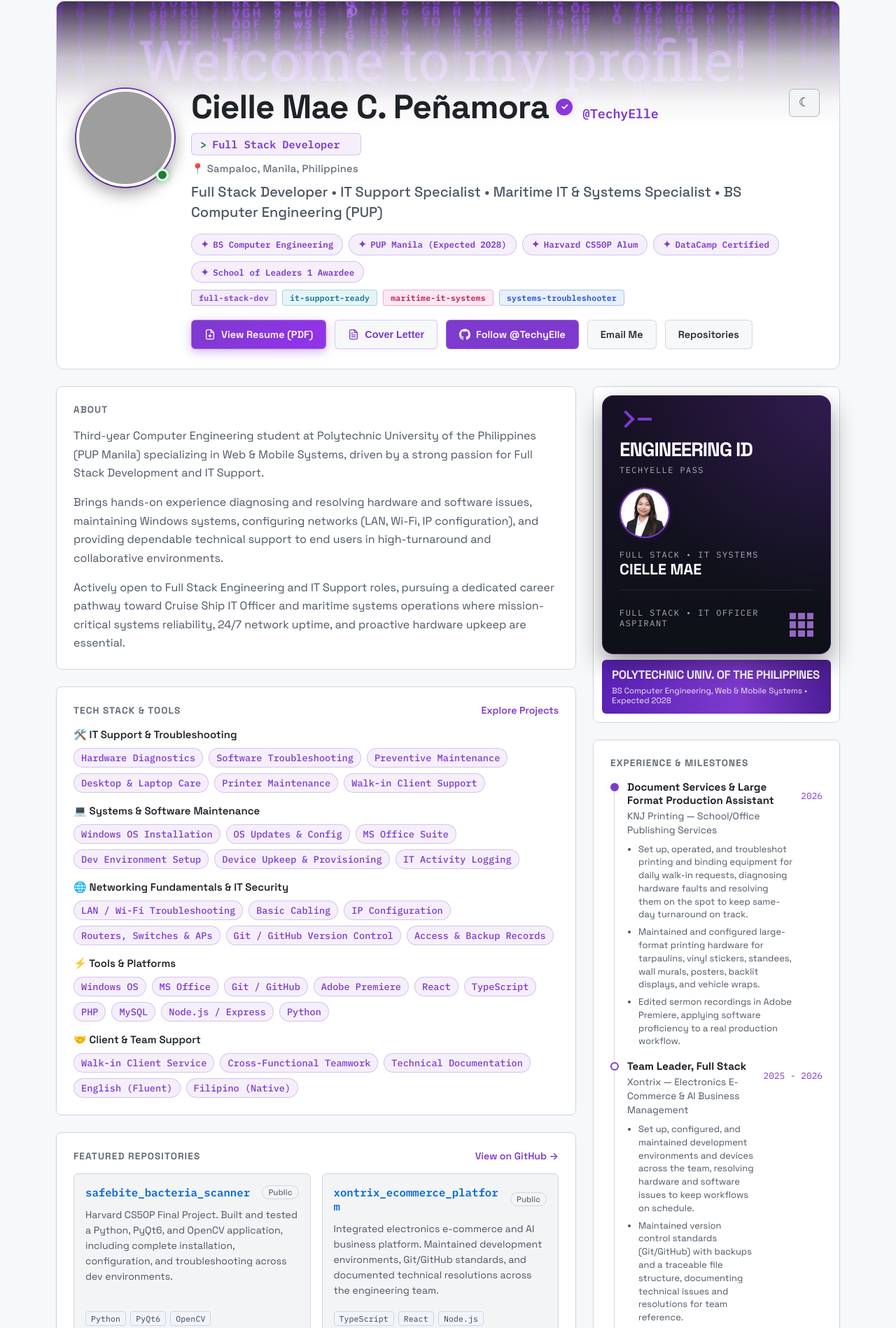
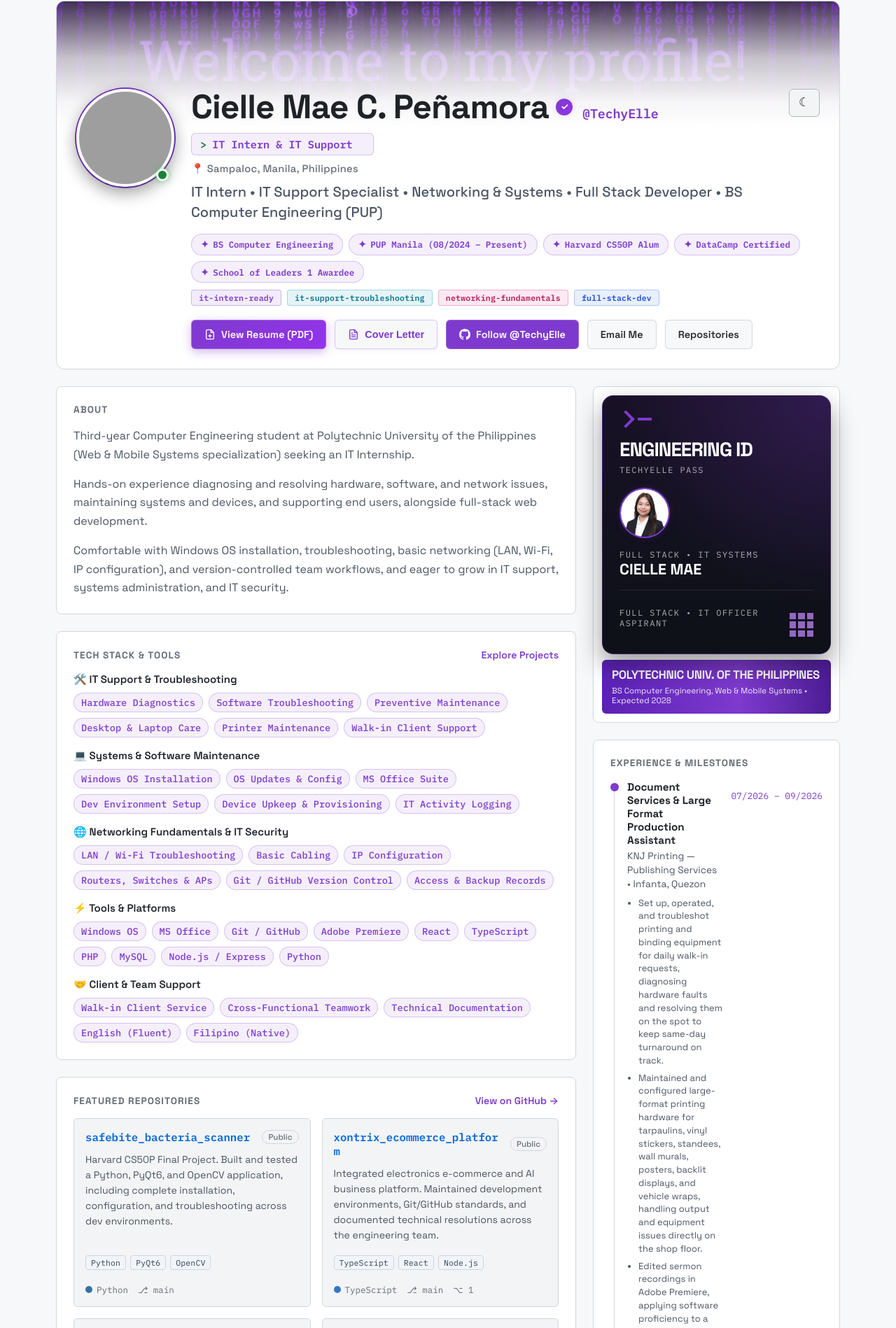
Before and after one commit to TechyElle/personal_pro_website, a website with bundled scripts: page index.html in a window 1280 px wide. Shown: the part 31-1929 px from the top of the page at 70% size. Built offline with nearby package versions, Linux system fonts and the light colour scheme; grey boxes are pictures that could not be loaded; files whose address does not match are found by name.

Commit message:
feat: sync portfolio data, experience timelines, and metadata with updated resume and cover letter

```diff
--- a/index.html
+++ b/index.html
@@ -6,23 +6,23 @@
     <title>Cielle Mae Peñamora (@TechyElle) | Portfolio</title>
     <meta
       name="description"
-      content="Portfolio of Cielle Mae C. Peñamora (@TechyElle), Full Stack Developer, Computer Engineering &amp; IT Support."
+      content="Portfolio of Cielle Mae Peñamora (@TechyElle), IT Intern &amp; IT Support."
     />
     <meta property="og:type" content="website" />
     <meta
       property="og:title"
-      content="Cielle Mae C. Peñamora (@TechyElle) | Full Stack Developer &amp; IT Support"
+      content="Cielle Mae C. Peñamora (@TechyElle) | IT Intern &amp; Full Stack Dev"
     />
     <meta
       property="og:description"
-      content="Portfolio of Cielle Mae C. Peñamora (@TechyElle). Full Stack Developer, IT Support Specialist, and Maritime IT &amp; Systems Specialist studying Computer Engineering at PUP Manila."
+      content="Portfolio of Cielle Mae Peñamora: IT Intern &amp; Full Stack Developer."
     />
     <meta property="og:image" content="assets/formal-portrait.png" />
     <meta name="twitter:card" content="summary_large_image" />
     <meta name="twitter:title" content="Cielle Mae C. Peñamora (@TechyElle)" />
     <meta
       name="twitter:description"
-      content="Full Stack Developer, IT Support Specialist &amp; Maritime IT &amp; Systems Specialist."
+      content="IT Intern, IT Support, Networking, and Full Stack Developer at PUP Manila."
     />
     <meta name="twitter:image" content="assets/formal-portrait.png" />
     <link rel="icon" type="image/png" href="assets/profile-photo.png" />
@@ -270,7 +270,7 @@
                   aria-label="Status: Available for opportunities"
                 >
                   <span class="status-indicator-pulse"></span>
-                  <span>Open for Roles &amp; Maritime IT</span>
+                  <span>Open for IT Internship &amp; Roles</span>
                 </span>
               </div>
               <a class="section-link" href="mailto:penamoraciellemae@gmail.com">
@@ -284,15 +284,15 @@
                   OPPORTUNITIES &amp; TECH FOCUS
                 </span>
                 <p class="spotlight-headline">
-                  Actively seeking full-stack engineering, IT infrastructure
-                  roles, and maritime / cruise ship IT opportunities.
+                  Actively seeking an IT Internship, technical support,
+                  networking, and full-stack web engineering roles.
                 </p>
               </div>
               <div class="spotlight-tags">
-                <span class="spotlight-tag">Full Stack Web</span>
-                <span class="spotlight-tag">IT Infrastructure</span>
-                <span class="spotlight-tag">Maritime / Shipboard IT</span>
-                <span class="spotlight-tag">Technical Leadership</span>
+                <span class="spotlight-tag">IT Internship</span>
+                <span class="spotlight-tag">IT Support &amp; Troubleshooting</span>
+                <span class="spotlight-tag">Networking Fundamentals</span>
+                <span class="spotlight-tag">Full Stack Development</span>
               </div>
               <div class="spotlight-actions">
                 <a
--- a/js/config-data.js
+++ b/js/config-data.js
@@ -31,54 +31,54 @@
   handle: "@TechyElle",
   location: "📍 Sampaloc, Manila, Philippines",
   roles: [
+    "IT Intern",
+    "IT Support Specialist",
+    "Networking & Systems",
     "Full Stack Developer",
-    "IT Support Specialist",
-    "Maritime IT & Systems Specialist",
     "BS Computer Engineering (PUP)",
   ],
   typingPhrases: [
     "I'm Elle",
-    "Full Stack Developer",
-    "IT Support Specialist",
-    "Maritime IT & Systems Specialist",
+    "IT Intern & IT Support",
+    "Hardware & Software Diagnostics",
+    "Networking Fundamentals",
+    "Full Stack Development",
     "Computer Engineering @ PUP Manila",
-    "Hardware & Software Diagnostics",
-    "Systems & Network Maintenance",
+    "Windows OS & Systems Maintenance",
     "Web & Mobile Systems",
   ],
   achievements: [
     "BS Computer Engineering",
-    "PUP Manila (Expected 2028)",
+    "PUP Manila (08/2024 – Present)",
     "Harvard CS50P Alum",
     "DataCamp Certified",
     "School of Leaders 1 Awardee",
   ],
   funBadges: [
-    { label: "full-stack-dev", theme: "badge-purple" },
-    { label: "it-support-ready", theme: "badge-cyan" },
-    { label: "maritime-it-systems", theme: "badge-pink" },
-    { label: "systems-troubleshooter", theme: "badge-blue" },
+    { label: "it-intern-ready", theme: "badge-purple" },
+    { label: "it-support-troubleshooting", theme: "badge-cyan" },
+    { label: "networking-fundamentals", theme: "badge-pink" },
+    { label: "full-stack-dev", theme: "badge-blue" },
   ],
   about: [
     "Third-year Computer Engineering student at Polytechnic University " +
-      "of the Philippines (PUP Manila) specializing in Web & Mobile Systems, " +
-      "driven by a strong passion for Full Stack Development and IT Support.",
-    "Brings hands-on experience diagnosing and resolving hardware and " +
-      "software issues, maintaining Windows systems, configuring networks " +
-      "(LAN, Wi-Fi, IP configuration), and providing dependable technical " +
-      "support to end users in high-turnaround and collaborative environments.",
-    "Actively open to Full Stack Engineering and IT Support roles, pursuing " +
-      "a dedicated career pathway toward Cruise Ship IT Officer and maritime " +
-      "systems operations where mission-critical systems reliability, 24/7 " +
-      "network uptime, and proactive hardware upkeep are essential.",
+      "of the Philippines (Web & Mobile Systems specialization) " +
+      "seeking an IT Internship.",
+    "Hands-on experience diagnosing and resolving hardware, software, " +
+      "and network issues, maintaining systems and devices, and " +
+      "supporting end users, alongside full-stack web development.",
+    "Comfortable with Windows OS installation, troubleshooting, basic " +
+      "networking (LAN, Wi-Fi, IP configuration), and version-controlled " +
+      "team workflows, and eager to grow in IT support, systems " +
+      "administration, and IT security.",
   ],
   experience: [
     {
       title:
         "Document Services & Large Format Production Assistant",
       company:
-        "KNJ Printing — School/Office Publishing Services",
-      year: "2026",
+        "KNJ Printing — Publishing Services • Infanta, Quezon",
+      year: "07/2026 – 09/2026",
       details: [
         "Set up, operated, and troubleshot printing and binding " +
           "equipment for daily walk-in requests, diagnosing hardware " +
@@ -86,7 +86,8 @@
           "turnaround on track.",
         "Maintained and configured large-format printing hardware for " +
           "tarpaulins, vinyl stickers, standees, wall murals, posters, " +
-          "backlit displays, and vehicle wraps.",
+          "backlit displays, and vehicle wraps, handling output and " +
+          "equipment issues directly on the shop floor.",
         "Edited sermon recordings in Adobe Premiere, applying software " +
           "proficiency to a real production workflow.",
       ],
@@ -94,25 +95,25 @@
     {
       title: "Team Leader, Full Stack",
       company:
-        "Xontrix — Electronics E-Commerce & AI Business Management",
-      year: "2025 - 2026",
+        "Xontrix — AI E-Commerce & Management Platform • Manila",
+      year: "01/2026 – 05/2026",
       details: [
         "Set up, configured, and maintained development environments " +
           "and devices across the team, resolving hardware and software " +
           "issues to keep workflows on schedule.",
         "Maintained version control standards (Git/GitHub) with backups " +
-          "and a traceable file structure, documenting technical " +
-          "issues and resolutions for team reference.",
+          "and a traceable file structure, and documented technical " +
+          "issues, configurations, and resolutions for team reference.",
       ],
     },
     {
       title: "President",
-      company: "PUP Seeds of the Nations (PUP SONS)",
-      year: "2025 - 2026",
+      company: "PUP Seeds of the Nations (PUP SONS) • Manila",
+      year: "08/2025 – 08/2026",
       details: [
         "Coordinated with an external IT Consultant from Deloitte to " +
-          "plan and run a Python Mentorship Workshop, managing logistics " +
-          "and stakeholder communication.",
+          "plan and run a Python Mentorship Workshop, managing " +
+          "logistics and stakeholder communication.",
         "Led timelines and communication across officer committees for " +
           "technical and community initiatives.",
         "Scoped requirements and documentation for Harvest, an " +
@@ -122,10 +123,11 @@
     },
     {
       title: "BS Computer Engineering (Web & Mobile Systems)",
-      company: "Polytechnic University of the Philippines - Manila",
-      year: "Expected 2028",
+      company: "Polytechnic University of the Philippines • Manila",
+      year: "08/2024 – Present",
       details: [
-        "Third-year student specializing in Web & Mobile Systems.",
+        "Third-year student specializing in Web & Mobile Systems, " +
+          "actively seeking an IT Internship.",
       ],
     },
     {
@@ -448,47 +450,46 @@
     senderPhone: "Available upon request (via Email / Resume)",
     dateText: "Academic Year 2025 – 2026",
     recipientTitle: "Hiring Team",
-    roleTarget: "IT Support / Computer Engineering Internship (OJT)",
+    roleTarget: "IT Internship / OJT (IT Support & Networking)",
     salutation: "Dear Hiring Team,",
     paragraphs: [
-      "I am writing to express my strong interest in joining your " +
-        "organization as an IT / Engineering Intern. I am a third-year " +
-        "Computer Engineering student at the Polytechnic University " +
-        "of the Philippines (PUP Manila), looking to complete my " +
-        "required OJT hours with a team where I can contribute and " +
-        "expand my technical support, hardware diagnostics, and " +
-        "systems troubleshooting skills in a professional setting.",
-      "Recently, I worked at KNJ Printing, a school and office " +
-        "publishing services shop, where I set up, operated, and " +
-        "troubleshot printing and binding equipment for daily " +
-        "walk-in requests, diagnosing hardware faults and resolving " +
-        "them on the spot to keep turnaround on track. I also " +
-        "maintained and configured large-format printing hardware " +
-        "for tarpaulins, vinyl stickers, standees, wall murals, " +
-        "posters, backlit displays, and vehicle wraps, handling " +
-        "equipment and output issues directly on the shop floor. " +
-        "This gave me practical, hands-on experience with hardware " +
-        "diagnostics, preventive maintenance, and working directly " +
-        "with clients under time pressure.",
-      "Alongside this, I bring experience from Xontrix, an " +
-        "integrated electronics e-commerce and business management " +
-        "platform I helped lead as Full Stack Team Leader, where I " +
-        "set up, configured, and maintained development environments " +
-        "and devices across the team, resolving hardware and software " +
-        "issues to keep our workflows on schedule. I also kept our " +
-        "systems documented and our files organized using Git and " +
-        "GitHub — practices that translate directly to IT asset " +
-        "tracking and technical documentation. As President of PUP " +
-        "Seeds of the Nations, I coordinated directly with an " +
-        "external IT Consultant from Deloitte to organize a Python " +
-        "Mentorship Workshop, which strengthened my communication and " +
-        "stakeholder-coordination skills.",
-      "I am comfortable with Windows OS installation and " +
-        "configuration, quick to pick up new hardware and systems, " +
-        "and eager to build a solid technical foundation while " +
-        "contributing to your team. I would welcome the opportunity " +
-        "to discuss how I can support your engineering and IT needs " +
-        "during my internship. Thank you for considering my application.",
+      "I am writing to apply for the [Position Title] at [Company Name]. " +
+        "I am a third-year Computer Engineering student at the " +
+        "Polytechnic University of the Philippines, and I am looking to " +
+        "complete my required OJT hours with a company where I can grow " +
+        "my technical support, hardware, and networking skills in a real " +
+        "corporate setting.",
+      "From July to September 2026, I worked at KNJ Printing, a school " +
+        "and office publishing services shop in Infanta, Quezon, where " +
+        "I set up, operated, and troubleshot printing and binding " +
+        "equipment for daily walk-in requests, diagnosing hardware " +
+        "faults and resolving them on the spot to keep turnaround on " +
+        "track. I also maintained and configured large-format printing " +
+        "hardware for tarpaulins, vinyl stickers, standees, wall " +
+        "murals, posters, backlit displays, and vehicle wraps, " +
+        "handling equipment and output issues directly on the shop " +
+        "floor. This gave me practical, hands-on experience with " +
+        "hardware diagnostics, preventive maintenance, and working " +
+        "directly with clients under time pressure.",
+      "Alongside this, I bring experience from Xontrix, an integrated " +
+        "electronics e-commerce and business management platform I " +
+        "helped lead as Full Stack Team Leader from January to May " +
+        "2026, where I set up, configured, and maintained development " +
+        "environments and devices across the team, resolving hardware " +
+        "and software issues to keep workflows on schedule. I also " +
+        "kept our systems documented and our files organized using Git " +
+        "and GitHub — practices that translate well to IT asset " +
+        "tracking and technical documentation. As President of PUP Seeds " +
+        "of the Nations (August 2025 to August 2026), I coordinated " +
+        "directly with an external IT Consultant from Deloitte to " +
+        "organize a Python Mentorship Workshop, which strengthened my " +
+        "communication and stakeholder-coordination skills.",
+      "I am comfortable with Windows OS installation and configuration, " +
+        "quick to pick up new hardware and systems, and eager to build a " +
+        "solid technical foundation while contributing to your team. " +
+        "I would welcome the opportunity to discuss how I can support " +
+        "[Company Name] during my internship. Thank you for considering " +
+        "my application.",
     ],
     signOff: "Sincerely,",
     signeeName: "Cielle Mae C. Peñamora",
```
Also changed, not shown: README.md, 2 other files.
